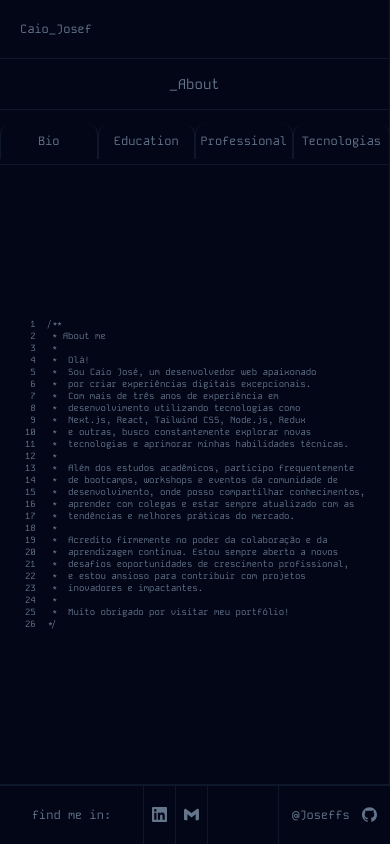
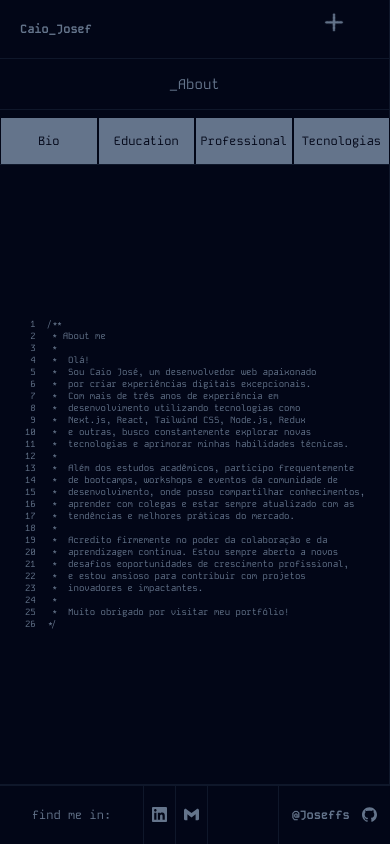
Before and after one commit to Joseffs/Caio_Josef, a Next.js app: page /About in a window 390 px wide. Built offline with nearby package versions, Linux system fonts and the light colour scheme.

Commit message:
Navigation add

```diff
--- a/src/app/About/components/Tab.tsx
+++ b/src/app/About/components/Tab.tsx
@@ -3,7 +3,7 @@ import { motion, Reorder } from "framer-motion";
 // Component About
 import { ItemsTab } from "./ItemsTab";
 // Tailwind
-const TabStyle = 'w-1/4 h-[80%] cursor-pointer flex justify-center items-center text-xs border-x border-slate-900 rounded-t-xl text-slate-500'
+const TabStyle = 'w-1/4 h-full cursor-pointer flex justify-center items-center text-[12px] border-x border-slate-950 text-slate-950'
 interface Props {
   item: ItemsTab;
   isSelected: boolean;
@@ -22,7 +22,7 @@ export const Tab = ({ item, onClick }: Props) => {
         transition: { duration: 0.15 }
       }}
       exit={{ opacity: 0, y: 20, transition: { duration: 0.3 } }}
-      whileDrag={{ backgroundColor: "rgb(2, 6, 23)" }}
+      whileDrag={{ backgroundColor: "rgb(71 85 105)" }}
       className={TabStyle}
       onPointerDown={onClick}
     >
--- a/src/app/About/components/TabContainer.tsx
+++ b/src/app/About/components/TabContainer.tsx
@@ -13,7 +13,7 @@ import TecnologiasComponent from "./TecnologiasComponent";
 // Tailwind
 const Container = "w-full h-full flex flex-col border-b border-slate-900"
 const Nav = 'w-full h-[7%] flex justify-around items-center border-b border-slate-900 overflow-hidden'
-const ReorderTab = 'w-full h-full flex justify-center items-center flex-grow flex-nowrap'
+const ReorderTab = 'w-full h-full flex justify-center items-center flex-grow flex-nowrap bg-slate-500'
 const Main = 'w-full h-[93%] flex justify-center items-center text-sm flex-grow'
 
 
--- a/src/app/globals.css
+++ b/src/app/globals.css
@@ -10,6 +10,7 @@
 --slate-50: rgb(248 250 252);
 --slate-500: rgb(100 116 139);
 --slate-950: rgb(2 6 23);
+--neutral-950: rgb(10 10 10);
 }
 
 body {
@@ -20,6 +21,27 @@ body {
   color: var(--slate-50);
   background: var(--slate-950);
   font-family:'KodeMono';
+}
+
+.introduction{
+  margin-top: 7vh;
+  height: 86%;
+  width: 100vw;
+  display: flex;
+  align-items: center;
+  justify-content: center;
+  position: fixed;
+  background-color: var(--slate-500);
+}
+.introduction svg{
+  position: absolute;
+  top: 0;
+  width: 100%;
+  height: calc(100% + 300px);
+}
+
+.introduction svg path{
+  fill: var(--slate-500);
 }
 
 .titles {
--- a/src/app/layout.tsx
+++ b/src/app/layout.tsx
@@ -3,6 +3,7 @@ import { Header } from "@/components/Nav/Header";
 import { Footer } from "@/components/Footer/Footer";
 
 import "./globals.css";
+import Nav from "@/components/Nav/Nav";
 
 export const metadata: Metadata = {
   title: "Create Next App",
@@ -16,8 +17,9 @@ export default function RootLayout({
 }>) {
   return (
     <html lang="en">
-      <body>
+      <body className="overflow-hidden">
         <Header />
+        <Nav />
         {children}
         <Footer />
       </body>
--- a/src/components/Footer/Footer.tsx
+++ b/src/components/Footer/Footer.tsx
@@ -8,7 +8,7 @@ const StyleSocial = 'relative w-full h-full flex justify-normal items-center'
 const StyleFind =
   'text-slate-500 text-xs sm:w-40 w-36 flex justify-center items-center h-full border-r border-slate-900'
 const StyleLink =
-  'h-full text-slate-500 text-xs flex justify-center items-center border-slate-900'
+  'h-full text-slate-500 hover:text-slate-950 hover:bg-slate-500 text-xs flex justify-center items-center border-slate-900 duration-300 group'
 
 export const Footer = () => {
   return (
@@ -24,9 +24,9 @@ export const Footer = () => {
           <a href='mailto:josef.devs@gmail.com' target='_blank' className={`w-8 border-r ${StyleLink}`}>
           <SiGmail  size={15} />
           </a>
-          <a href='https://github.com/Joseffs' target='_blank' className={`absolute right-0 w-28 border-l ${StyleLink}`}>
+          <a href='https://github.com/Joseffs' target='_blank' className={`absolute right-0 w-28 font-extrabold border-l ${StyleLink}`}>
             @Joseffs
-            <span className='ml-3 text-slate-500'>
+            <span className='ml-3 text-slate-500 group-hover:text-slate-950'>
               <SiGithub size={15}/>
             </span>
           </a>
--- a/src/components/Nav/Header.tsx
+++ b/src/components/Nav/Header.tsx
@@ -3,12 +3,12 @@ import React from 'react'
 import Link from 'next/link'
 // Tailwind
 const StyleHeader =
-  'fixed m-0 p-0 top-0 left-0 w-full h-[7vh] flex justify-center items-center bg-slate-950 border-b border-slate-900 z-50'
+  'fixed m-0 p-0 top-0 left-0 w-full h-[7vh] flex justify-center items-center bg-slate-950 border-b border-slate-900 z-40'
 const StyleName =
-  'pl-5 text-slate-500 text-xs min-w-56 flex justify-start items-center h-full sm:border-r border-0 border-slate-900'
+  'pl-5 text-slate-500 text-xs min-w-56 flex justify-start items-center h-full font-extrabold sm:border-r border-0 border-slate-900'
 const StyleContainer = 'relative w-full h-full flex justify-normal items-center'
 const StyleLink =
-   'sm:w-28 w-0 h-full text-slate-500 text-xs flex justify-center items-center sm:border-r border-0 border-slate-900 overflow-hidden'
+   'sm:w-28 w-0 h-full hover:text-slate-950 text-slate-500 hover:bg-slate-500 text-xs flex justify-center items-center sm:border-r border-0 border-slate-900 overflow-hidden font-extrabold duration-300'
 
 export const Header = () => {
   return (
--- /dev/null
+++ b/src/components/Nav/Nav.tsx
@@ -0,0 +1,61 @@
+'use client'
+// Dependências
+import React, { useState } from 'react'
+import { motion, AnimatePresence } from 'framer-motion'
+// Components
+import Navigation from './Navigation'
+// Icons
+import { IoClose } from "react-icons/io5"
+
+// Style Class Tailwind
+const navButton =
+  'absolute right-10 top-0 w-8 h-8 flex justify-center items-center sm:opacity-0 opacity-100 sm:-z-10 z-50'
+const navContainer =
+  'w-10 h-10 flex justify-center items-center group z-50 animate'
+const iconContainer = 'relative w-4 h-4 text-slate-500 hover:text-slate-50 duration-300'
+
+const Nav = () => {
+  const [isOpen, setIsOpen] = useState(false)
+
+  const openMenu = () => {
+    setIsOpen(true)
+  }
+
+  const closeMenu = () => {
+    setTimeout(() => {
+      setIsOpen(false)
+    }, 500)
+  }
+
+  return (
+    <>
+      <button className={navButton}>
+        <motion.nav
+          className={navContainer}
+          initial={false}
+          animate={{ rotate: isOpen ? 0 : 45 }}
+          onClick={() => (isOpen ? closeMenu() : openMenu())}
+        >
+          <motion.div
+            initial={{ scale: 0 }}
+            animate={{ scale: 1 }}
+            transition={{ duration: 0.5, delay: 0.5 }}
+            className={iconContainer}
+          >
+            {/* Ícones do botão de navegação */}
+            <IoClose size={25}/>
+          </motion.div>
+        </motion.nav>
+      </button>
+      <AnimatePresence mode="wait">
+        {isOpen && (
+          <>
+            <Navigation closeMenu={closeMenu} />
+          </>
+        )}
+      </AnimatePresence>
+    </>
+  )
+}
+
+export default Nav
--- /dev/null
+++ b/src/components/Nav/Navigation.tsx
@@ -0,0 +1,101 @@
+'use client'
+// Dependências
+import Link from 'next/link'
+import { motion } from 'framer-motion'
+import { useEffect, useState } from 'react'
+
+// Style Class Tailwind
+const StyleContainer = 'introduction relative z-30'
+const StyleMenu =
+  'absolute bottom-36 left-10 w-1/2 h-1/2 flex flex-col items-left justify-around z-50'
+const StyleMapMenu = 'w-full h-full flex justify-start items-center z-50'
+const StyleLink =
+  'text-5xl text-neutral-950 hover:text-neutral-50 hover:translate-x-10 duration-500 uppercase'
+
+// List Menu
+const Nemu = [
+  { textNav: '_Home', url: '/' },
+  { textNav: '_About', url: '/About' },
+  { textNav: '_Projects', url: '/Projects' },
+  { textNav: '_Contact', url: '/Contact' }
+]
+
+export default function Navigation({ closeMenu }: { closeMenu: () => void }) {
+  const [dimension, setDimension] = useState({ width: 0, height: 0 })
+
+  useEffect(() => {
+    setDimension({ width: window.innerWidth, height: window.innerHeight })
+  }, [])
+
+  const initialPath = `M0 0 L${dimension.width} 0 L${dimension.width} ${dimension.height} Q${dimension.width / 2} ${dimension.height} 0 ${dimension.height}  L0 0`
+  const animatePath = `M0 0 L${dimension.width} 0 L${dimension.width} ${dimension.height} Q${dimension.width / 2} ${dimension.height + 300} 0 ${dimension.height}  L0 0`
+  const targetPath = `M0 0 L${dimension.width} 0 L${dimension.width} ${dimension.height} Q${dimension.width / 2} ${dimension.height - 300} 0 ${dimension.height}  L0 0`
+
+  const curve = {
+    initial: {
+      d: initialPath,
+      transition: { duration: 0.7, ease: [0.76, 0, 0.24, 1] },
+    },
+    animate: {
+      d: animatePath,
+      transition: { duration: 0.7, ease: [0.76, 0, 0.24, 1] },
+    },
+    exit: {
+      d: targetPath,
+      transition: { duration: 0.7, ease: [0.76, 0, 0.24, 1], delay: 0.3 },
+    },
+  }
+
+  const slideUp = {
+    initial: {
+      top: '-100vh',
+    },
+    animate: {
+      top: 0,
+      transition: { duration: 0.8, ease: [0.76, 0, 0.24, 1], delay: 0.2 },
+    },
+    exit: {
+      top: '-100vh',
+      transition: { duration: 0.8, ease: [0.76, 0, 0.24, 1], delay: 0.2 },
+    },
+  }
+
+  return (
+    <motion.div
+      variants={slideUp}
+      initial="initial"
+      animate="animate"
+      exit="exit"
+      className={StyleContainer}
+    >
+      {dimension.width > 0 && (
+        <>
+          <motion.ul
+            initial="initial"
+            animate="animate"
+            exit="exit"
+            className={StyleMenu}
+          >
+            {Nemu.map((item, index) => (
+              <motion.li
+                key={index}
+                initial={{ opacity: 0, rotateX: '90deg' }}
+                animate={{ opacity: 1, rotateX: '0deg' }}
+                exit={{ opacity: 0, rotateX: '-90deg' }}
+                transition={{ duration: 0.5, delay: 1.2 }}
+                className={StyleMapMenu}
+              >
+                <Link href={item.url} onClick={closeMenu} className={StyleLink}>
+                  {item.textNav}
+                </Link>
+              </motion.li>
+            ))}
+          </motion.ul>
+          <svg>
+            <motion.path variants={curve} initial="initial" exit="exit" />
+          </svg>
+        </>
+      )}
+    </motion.div>
+  )
+}
```
